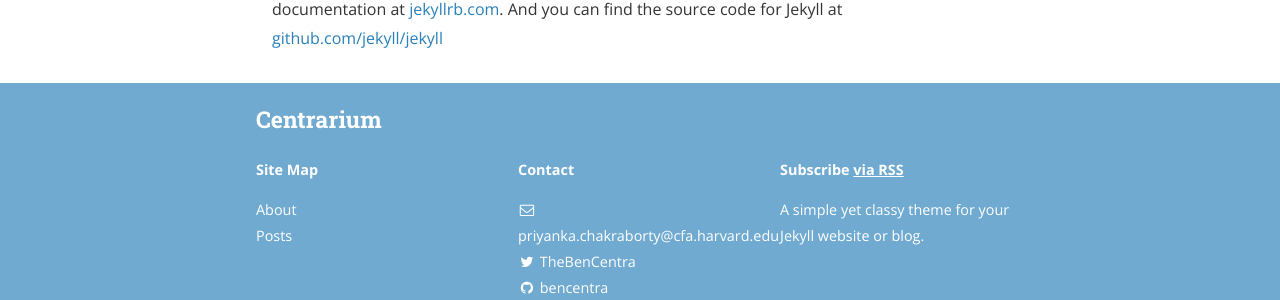
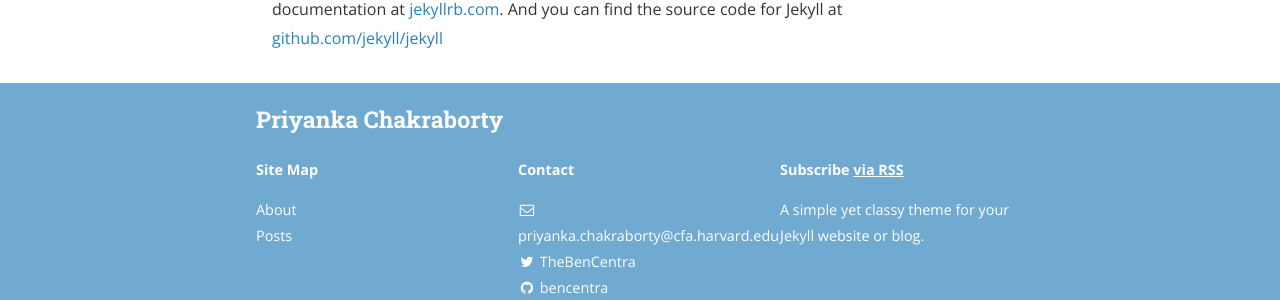
Before and after one commit to priyaastro/priyaastro.github.io, a Jekyll site: the page built from about.md, in a window 1280 px wide and 1136 px high. Shown: the part 778-1078 px from the top of the window. Built offline with Jekyll 4.4.1, drawn with Linux system fonts in a browser that asks for light colours; nearby versions of some CDN libraries.

Commit message:
Update _config.yml

```diff
--- a/_config.yml
+++ b/_config.yml
@@ -9,8 +9,8 @@
   - "/vendor/"
 
 # Site settings
-title: Centrarium
-subtitle: "A simple yet classy theme for your Jekyll website or blog"
+title: Priyanka Chakraborty
+#subtitle: "A simple yet classy theme for your Jekyll website or blog"
 email: priyanka.chakraborty@cfa.harvard.edu
 name: Ben Centra
 description: >
```
